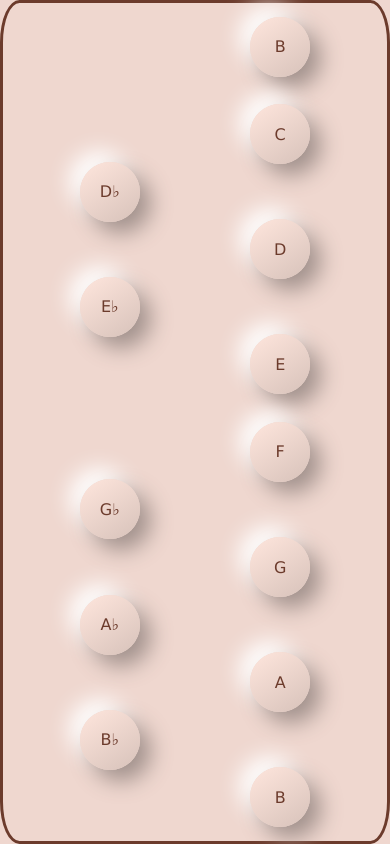
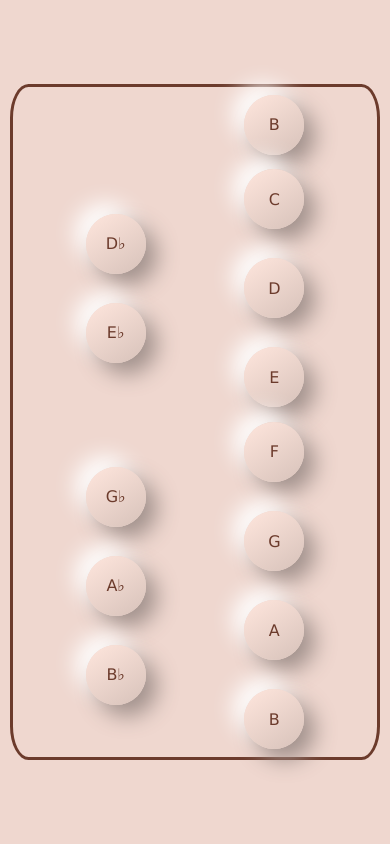
Before and after one commit to BakaminovD/trumpet, a plain HTML site: page index.html in a window 390 px wide. Drawn offline with Linux system fonts and the light colour scheme.

Commit message:
mobile style

```diff
--- a/style.css
+++ b/style.css
@@ -63,8 +63,8 @@ body{
 
 @media screen and (max-width: 500px) {
     .trumpet{
-        width: 100%;
-        height: 100%;
+        width: 95%;
+        height: 80%;
     }
 
     .line{
```
